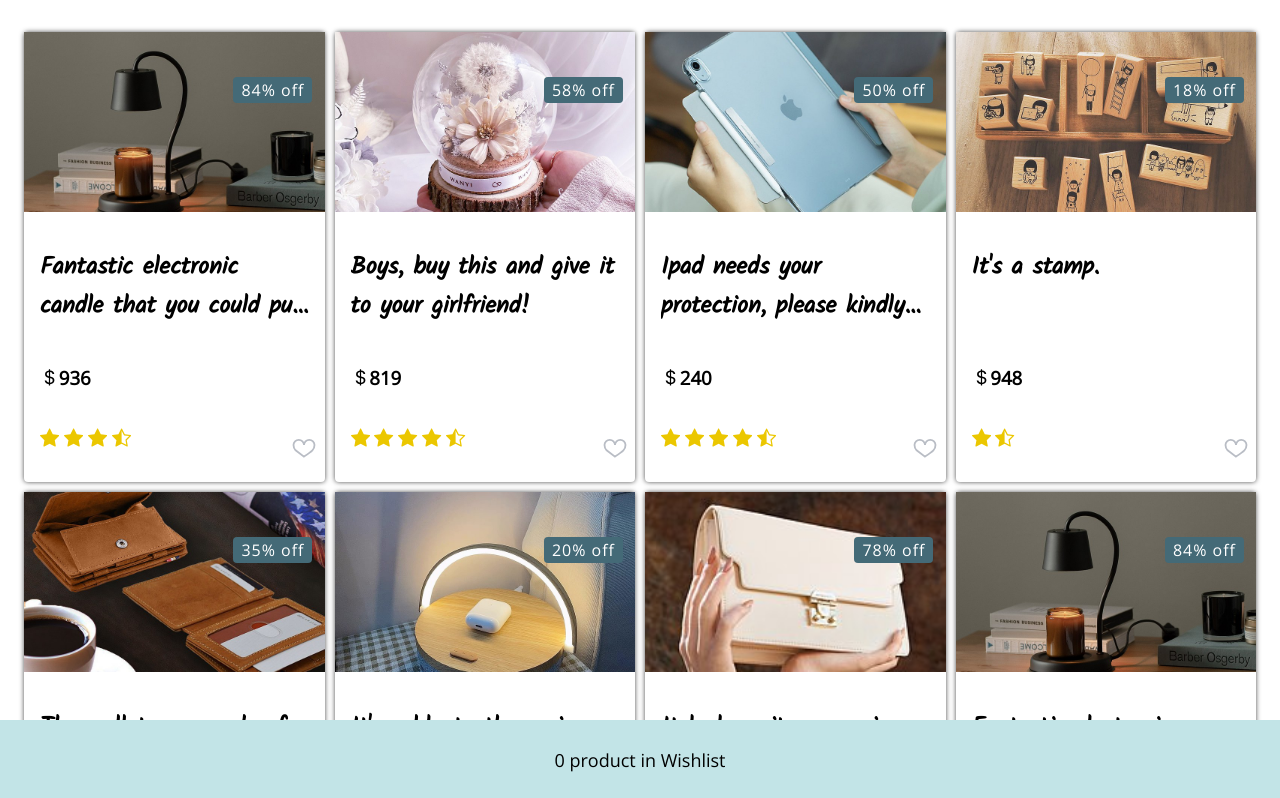
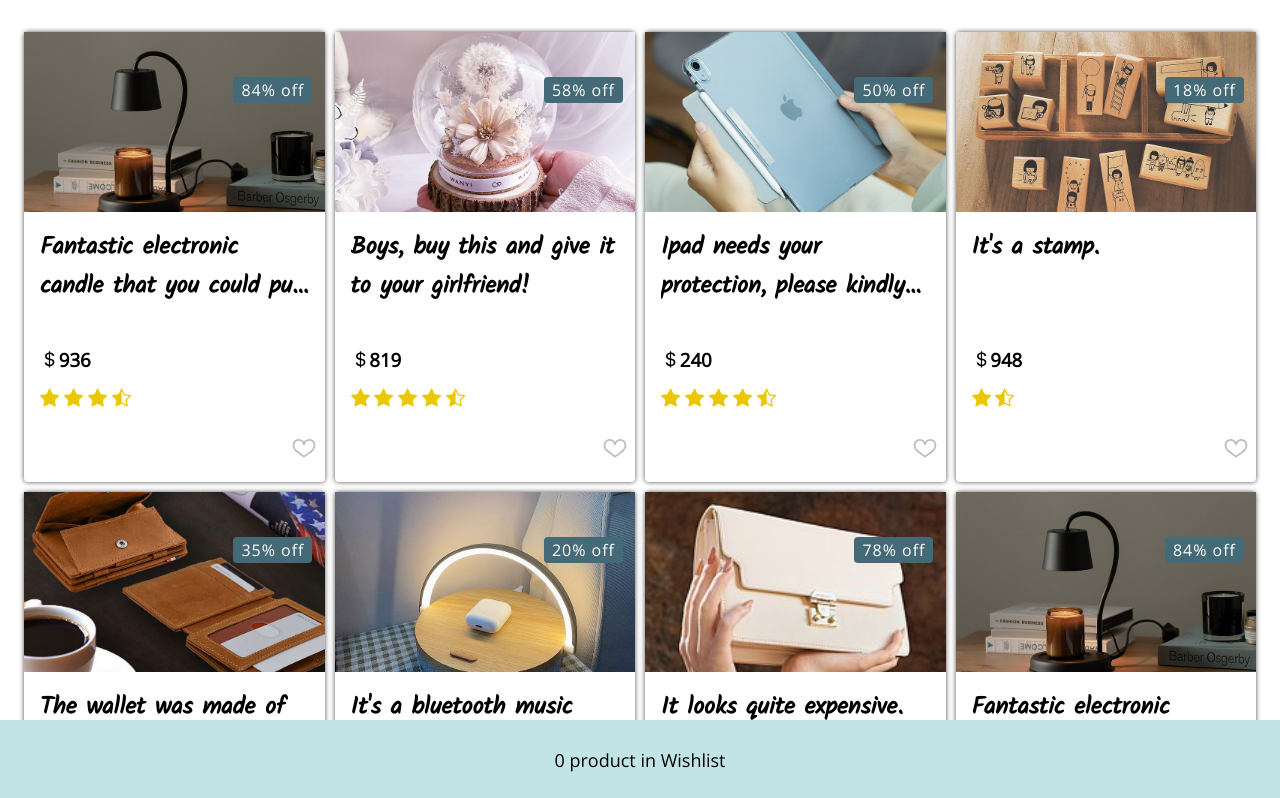
Before and after one commit to andy-yuanchang/product-list, a React (Create React App) app: page / in a window 1280 px wide. Shown: the top 798 px of the page. Built offline with nearby package versions, Linux system fonts and the light colour scheme.

Commit message:
Modify styles

```diff
--- a/src/components/Card/card.css
+++ b/src/components/Card/card.css
@@ -27,19 +27,25 @@
   flex-direction: column;
 }
 
-.card__content > h2 {
+.card__content > .title {
+  flex-basis: 50%;
+}
+
+.card__content > .title > h2 {
+  display: -webkit-box;
   overflow: hidden;
   text-overflow: ellipsis;
-  display: -webkit-box;
   -webkit-line-clamp: 2;
   -webkit-box-orient: vertical;
-  flex-basis: 50%;
   font-family: 'Kalam', cursive;
+  margin: 0;
 }
 
 .card__content > .price {
   display: flex;
   align-items: center;
+  margin: 0;
+  margin-bottom: 1rem;
 }
 
 .card__content > .stars {
@@ -47,6 +53,7 @@
   justify-content: flex-start;
   gap: 0.3rem;
   font-size: 1.2rem;
+  margin: 0;
 }
 
 .card__content > .stars svg {
--- a/src/components/Card/index.jsx
+++ b/src/components/Card/index.jsx
@@ -12,7 +12,7 @@ export default function Card(props) {
     discount = 0,
     isCollected = false,
     stars = 0,
-    onClick = () => {}
+    onClick = () => { }
   } = props;
 
   const fillStars = Math.floor(stars);
@@ -28,17 +28,19 @@ export default function Card(props) {
         }
       </div>
       <div className="card__content">
-        <h2>{title}</h2>
-        <h3 className="price"><BsCurrencyDollar/>{price}</h3>
+        <div className="title">
+          <h2>{title}</h2>
+        </div>
+        <h3 className="price"><BsCurrencyDollar />{price}</h3>
         <p className="stars">
           {
             halfStars ? (
               <>
-                {Array(fillStars).fill(<BsStarFill/>)}
-                <BsStarHalf/>
+                {Array(fillStars).fill(<BsStarFill />)}
+                <BsStarHalf />
               </>
             ) : (
-              Array(fillStars).fill(<BsStarFill/>)
+              Array(fillStars).fill(<BsStarFill />)
             )
           }
         </p>
--- a/src/components/PopupModal/popupModal.css
+++ b/src/components/PopupModal/popupModal.css
@@ -27,7 +27,7 @@
   font-family: 'Kalam', cursive;
 }
 
-@media screen and (min-width: 376px) and (max-width: 768px) {
+@media screen and (max-width: 768px) {
   .popup-modal__content {
     width: 90vw;
   }
```
